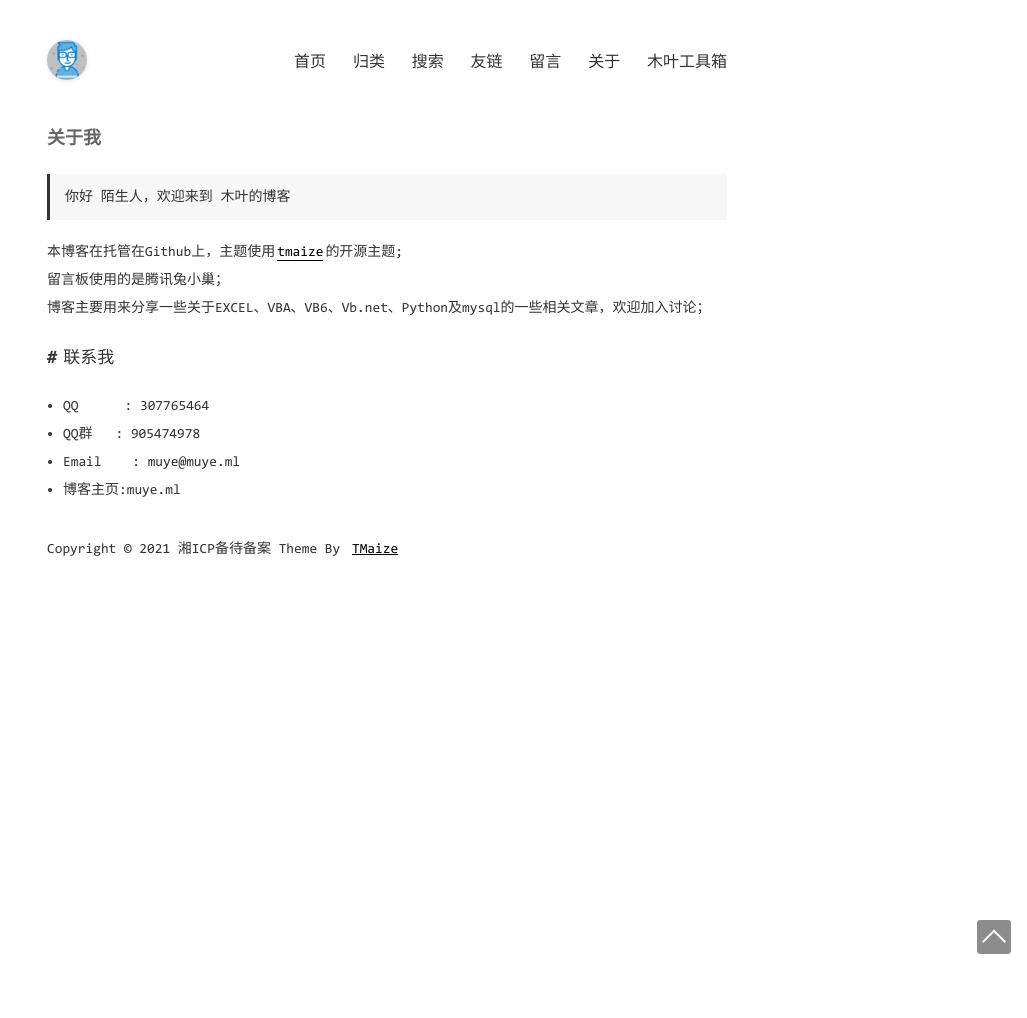
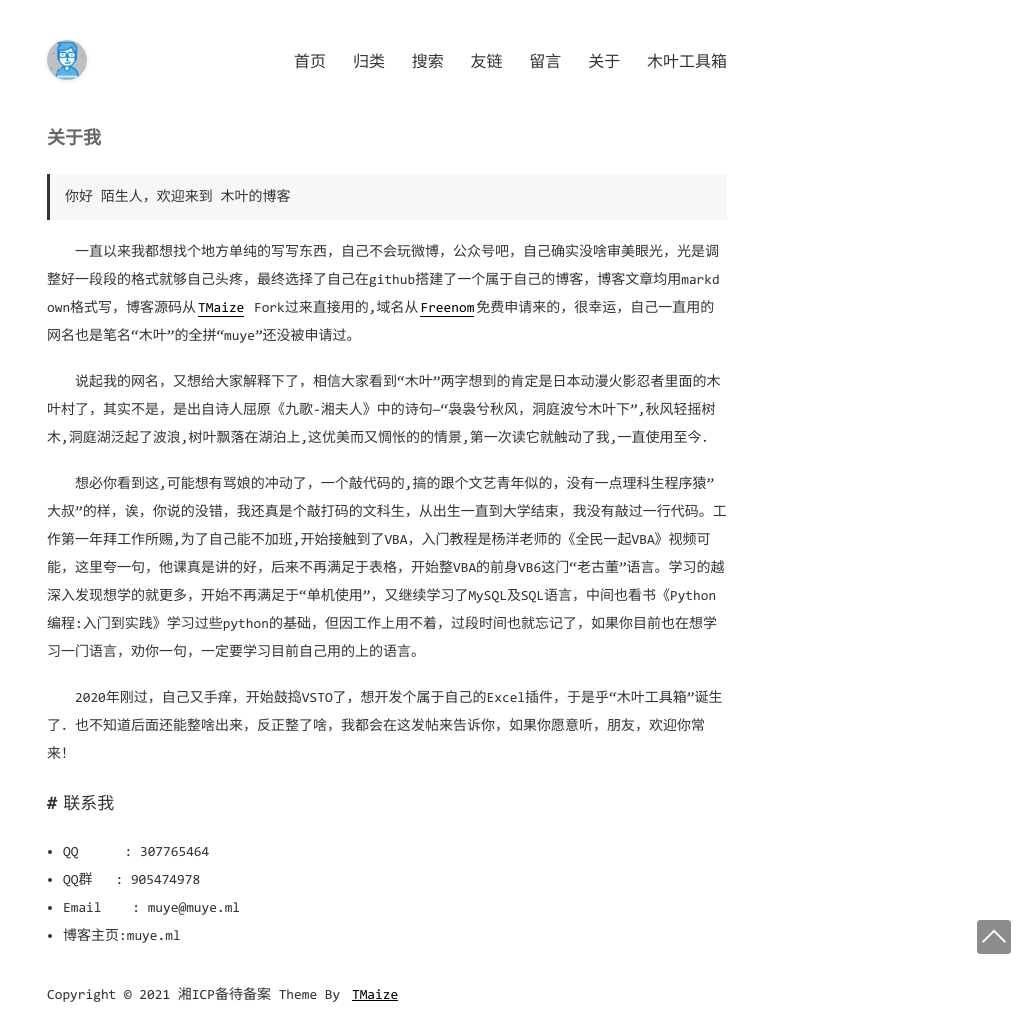
Before and after one commit to muyetools/blog, a Jekyll site: the page built from pages/about.md, in a window 1280 px wide. Shown: the whole page, without its empty margins (253-1280 px from the left). Built offline with Jekyll 4.4.1, drawn with Linux system fonts in a browser that asks for light colours; comment, search, counter and statistics services are not loaded.

Commit message:
no message

```diff
--- a/pages/about.md
+++ b/pages/about.md
@@ -5,9 +5,13 @@ title: 关于我
 
 > 你好 陌生人，欢迎来到 木叶的博客
 
-本博客在托管在Github上，主题使用[tmaize](https://github.com/TMaize/tmaize-blog)的开源主题;
-留言板使用的是腾讯兔小巢；
-博客主要用来分享一些关于EXCEL、VBA、VB6、Vb.net、Python及mysql的一些相关文章，欢迎加入讨论；
+　　一直以来我都想找个地方单纯的写写东西，自己不会玩微博，公众号吧，自己确实没啥审美眼光，光是调整好一段段的格式就够自己头疼，最终选择了自己在github搭建了一个属于自己的博客，博客文章均用markdown格式写，博客源码从[TMaize](https://github.com/TMaize/tmaize-blog) Fork过来直接用的,域名从[Freenom](https://my.freenom.com/)免费申请来的，很幸运，自己一直用的网名也是笔名“木叶”的全拼“muye”还没被申请过。
+
+　　说起我的网名，又想给大家解释下了，相信大家看到“木叶”两字想到的肯定是日本动漫火影忍者里面的木叶村了，其实不是，是出自诗人屈原《九歌-湘夫人》中的诗句—“袅袅兮秋风，洞庭波兮木叶下",秋风轻摇树木,洞庭湖泛起了波浪,树叶飘落在湖泊上,这优美而又惆怅的的情景,第一次读它就触动了我,一直使用至今．
+
+　　想必你看到这,可能想有骂娘的冲动了，一个敲代码的,搞的跟个文艺青年似的，没有一点理科生程序猿"大叔"的样，诶，你说的没错，我还真是个敲打码的文科生，从出生一直到大学结束，我没有敲过一行代码。工作第一年拜工作所赐,为了自己能不加班,开始接触到了VBA，入门教程是杨洋老师的《全民一起VBA》视频可能，这里夸一句，他课真是讲的好，后来不再满足于表格，开始整VBA的前身VB6这门“老古董”语言。学习的越深入发现想学的就更多，开始不再满足于“单机使用”，又继续学习了MySQL及SQL语言，中间也看书《Python编程:入门到实践》学习过些python的基础，但因工作上用不着，过段时间也就忘记了，如果你目前也在想学习一门语言，劝你一句，一定要学习目前自己用的上的语言。
+
+　　2020年刚过，自己又手痒，开始鼓捣VSTO了，想开发个属于自己的Excel插件，于是乎“木叶工具箱”诞生了．也不知道后面还能整啥出来，反正整了啥，我都会在这发帖来告诉你，如果你愿意听，朋友，欢迎你常来！
 
 
 ## 联系我
```
